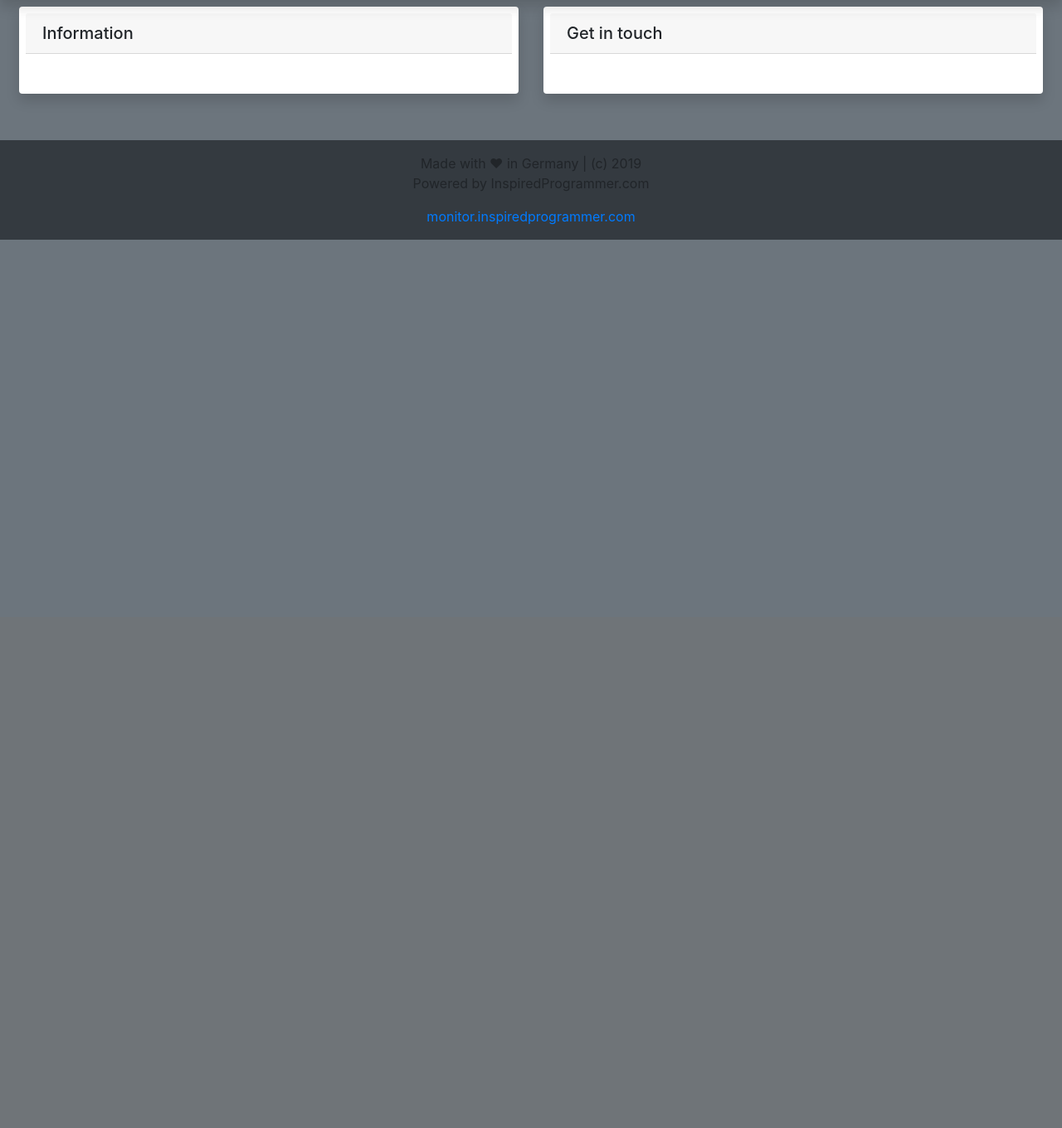
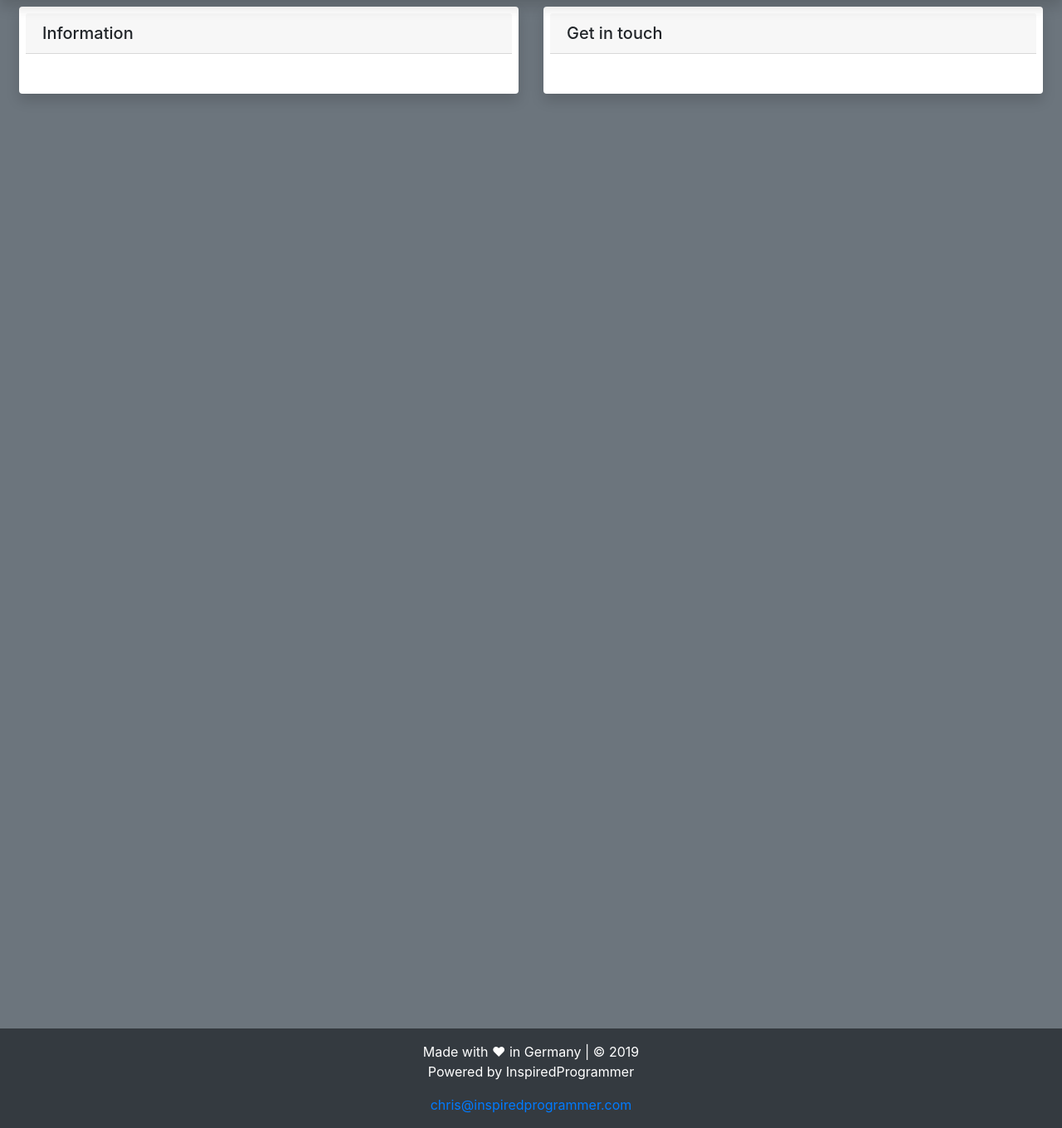
Before and after one commit to hera75113/ServerMonitor, a Flask app: page /info in a window 1280 px wide. Shown: the part 56-1416 px from the top of the page at 83% size. Before the commit the page ends 345 px from the top, so only its background shows below. Run offline with Flask 2, Linux system fonts and the light colour scheme; some libraries are stand-ins or nearby versions.

Commit message:
Update footer

```diff
--- a/monitor/templates/base.html
+++ b/monitor/templates/base.html
@@ -29,7 +29,8 @@
         </div>
       </div>
     </nav>
-    <div class="container-fluid">
+    <div style="position: relative; min-height: 170vh;">
+    <div class="container-fluid" style="padding-bottom: 2.5rem;">
       <div class="row p-2" style="margin-top: 56px">
         <div class="col-sm">
           {% block content %}{% endblock %}
@@ -40,22 +41,21 @@
       </div>
     </div>
     <!-- Footer -->
-<footer class="page-footer font-small bg-dark">
-
+  <footer class="page-footer font-small bg-dark" style="position: absolute; bottom: 0; width: 100%; height: 120px">
   <!-- Copyright -->
-  <div class="footer-copyright text-center py-3">Made with ❤ in Germany | (c) 2019
-    <p>Powered by InspiredProgrammer.com</p>
-    <a href="https://mdbootstrap.com/education/bootstrap/"> monitor.inspiredprogrammer.com</a>
+  <div class="footer-copyright text-center py-3 text-white">Made with ❤ in Germany | © 2019
+    <p>Powered by InspiredProgrammer</p>
+    <a href="mailto:chris@inspiredprogrammer.com">chris@inspiredprogrammer.com</a>
   </div>
   <!-- Copyright -->
+  </footer>
+</div>
+</body>
 
-</footer>
-<!-- Footer -->
     <!-- Optional JavaScript -->
     <!-- jQuery first, then Popper.js, then Bootstrap JS -->
     <script src="https://code.jquery.com/jquery-3.3.1.slim.min.js" integrity="sha384-q8i/X+965DzO0rT7abK41JStQIAqVgRVzpbzo5smXKp4YfRvH+8abtTE1Pi6jizo" crossorigin="anonymous"></script>
     <script src="https://cdnjs.cloudflare.com/ajax/libs/popper.js/1.14.7/umd/popper.min.js" integrity="sha384-UO2eT0CpHqdSJQ6hJty5KVphtPhzWj9WO1clHTMGa3JDZwrnQq4sF86dIHNDz0W1" crossorigin="anonymous"></script>
     <script src="https://stackpath.bootstrapcdn.com/bootstrap/4.3.1/js/bootstrap.min.js" integrity="sha384-JjSmVgyd0p3pXB1rRibZUAYoIIy6OrQ6VrjIEaFf/nJGzIxFDsf4x0xIM+B07jRM" crossorigin="anonymous"></script>
-  </body>
 
 </html>
```
